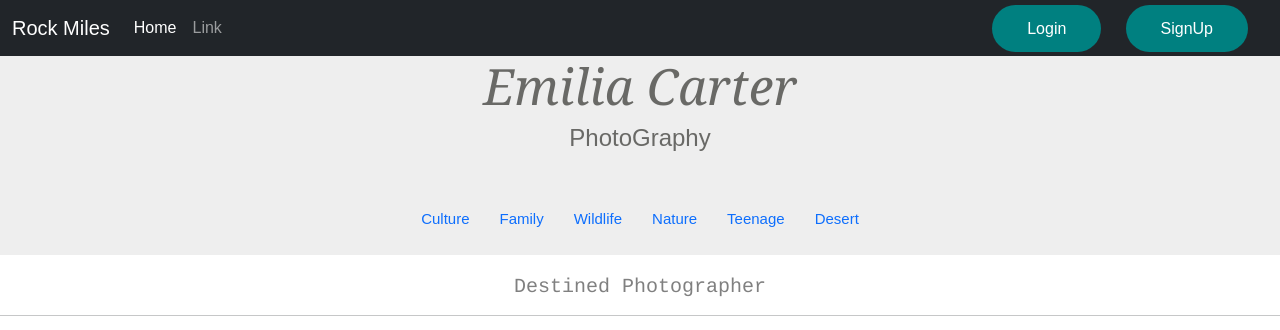
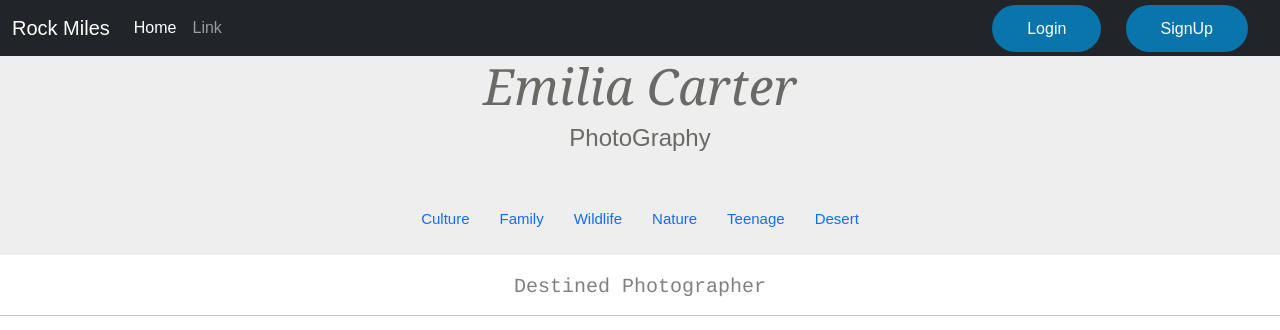
Before and after one commit to rockmiles/RocksApp, a Django app: page / in a window 1280 px wide. Shown: the top 330 px of the page. Run offline with Django 3.2, Linux system fonts and the light colour scheme; data comes from the database, SQL or seed files in the repository; some libraries are stand-ins or nearby versions.

Commit message:
style: update

```diff
--- a/gallery/static/gallery/main.css
+++ b/gallery/static/gallery/main.css
@@ -55,7 +55,7 @@ img.img-responsive-resize {
   color: white;
   text-decoration: none;
   padding: 15px 35px 15px 35px;
-  background: teal;
+  background: #0A75AD;
   border-radius: 70px;
 }
 
```
